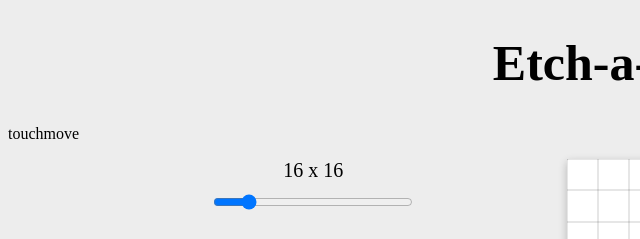
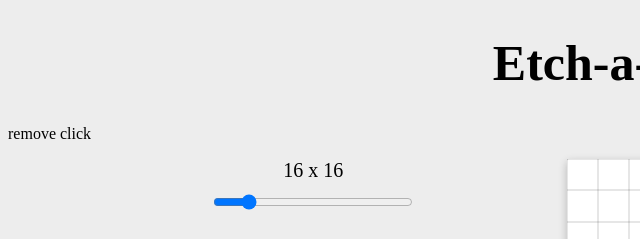
Before and after one commit to al-moreton/etch-a-sketch, a plain HTML site: page index.html in a window 1280 px wide. Shown: the top 239 px of the page, 0-640 px from the left. Drawn offline with Linux system fonts and the light colour scheme.

Commit message:
remove click

```diff
--- a/index.html
+++ b/index.html
@@ -14,7 +14,7 @@
             Etch-a-sketch
         </h1>
         <p>
-            touchmove
+            remove click
         </p>
     </header>
     <main>
```
